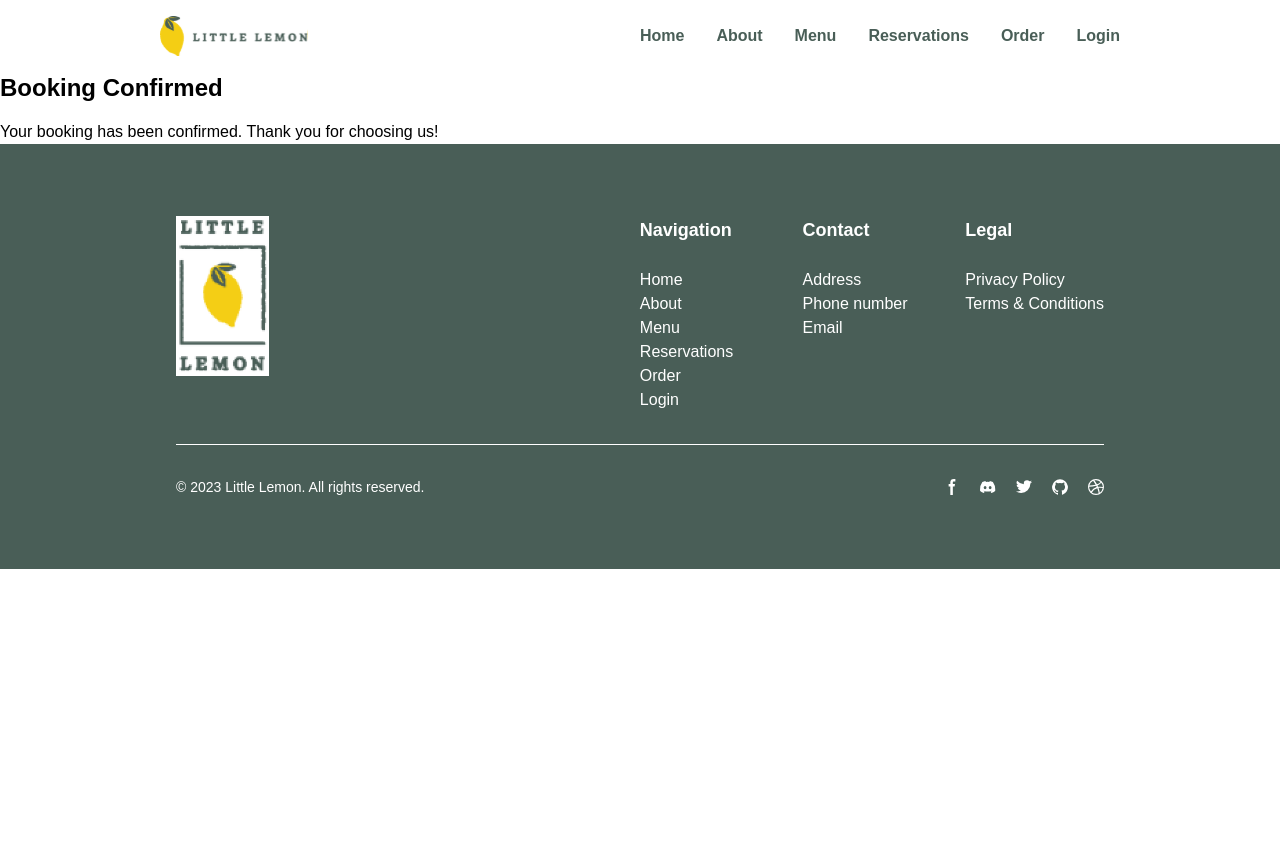
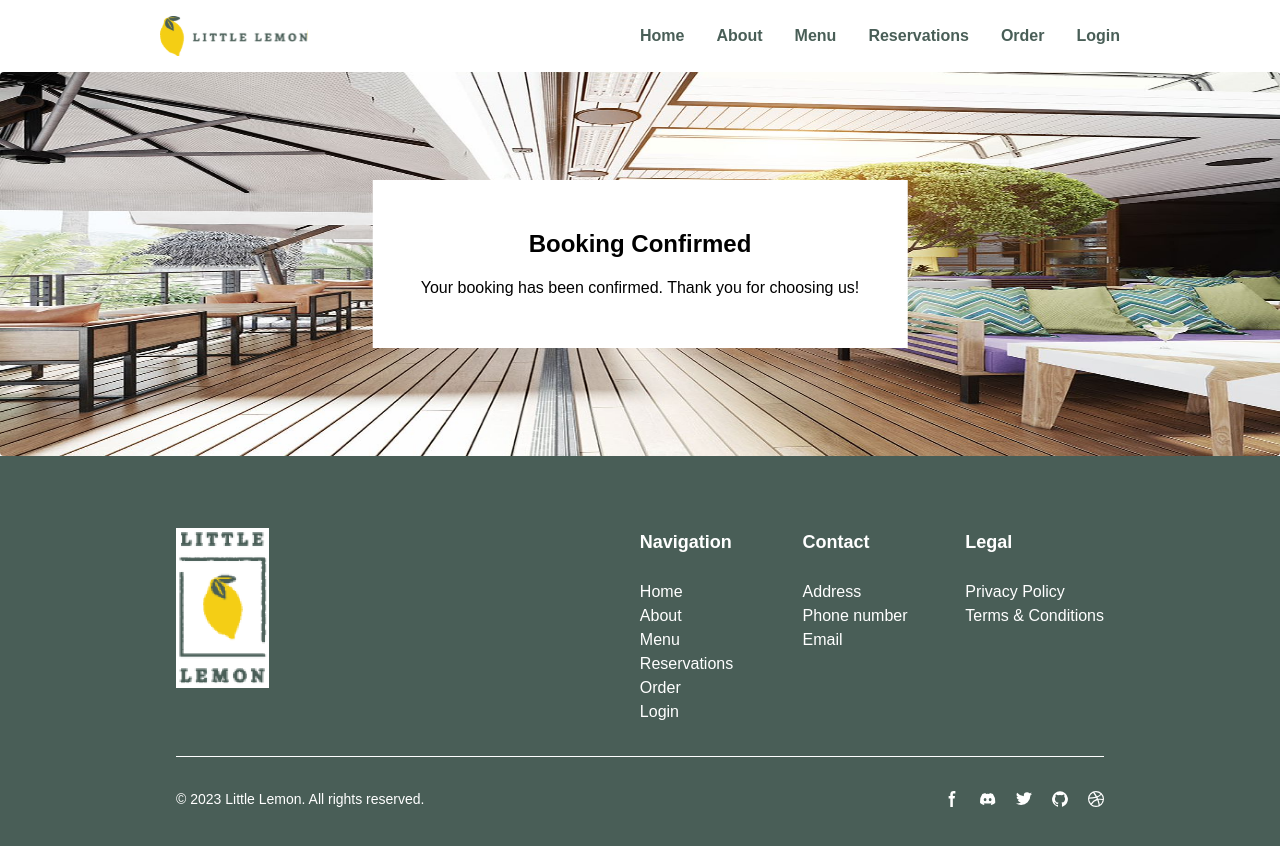
Before and after one commit to OpeDada/new-little, a React (Create React App) app: page /confirmation in a window 1280 px wide. Shown: the top 846 px of the page. Before the commit the page ends 800 px from the top, so only its background shows below. Built offline with nearby package versions, Linux system fonts and the light colour scheme.

Commit message:
confirmation page design

```diff
--- a/src/components/pages/ConfirmedBooking.js
+++ b/src/components/pages/ConfirmedBooking.js
@@ -1,9 +1,16 @@
 
 const ConfirmedBooking = () => {
   return (
-    <div>
-      <h1 className="text-2xl font-semibold mb-4">Booking Confirmed</h1>
-      <p>Your booking has been confirmed. Thank you for choosing us!</p>
+    <div className="relative text-center">
+      <img
+        src={require("../../assets/restaurant.jpg")}
+        alt="greek salad"
+        className="rounded w-full h-96"
+      />
+      <div className="bg-white p-12 border-green absolute top-1/2 left-1/2 -translate-x-1/2 -translate-y-1/2">
+        <h1 className="text-2xl font-semibold mb-4">Booking Confirmed</h1>
+        <p>Your booking has been confirmed. Thank you for choosing us!</p>
+      </div>
     </div>
   );
 }
```
